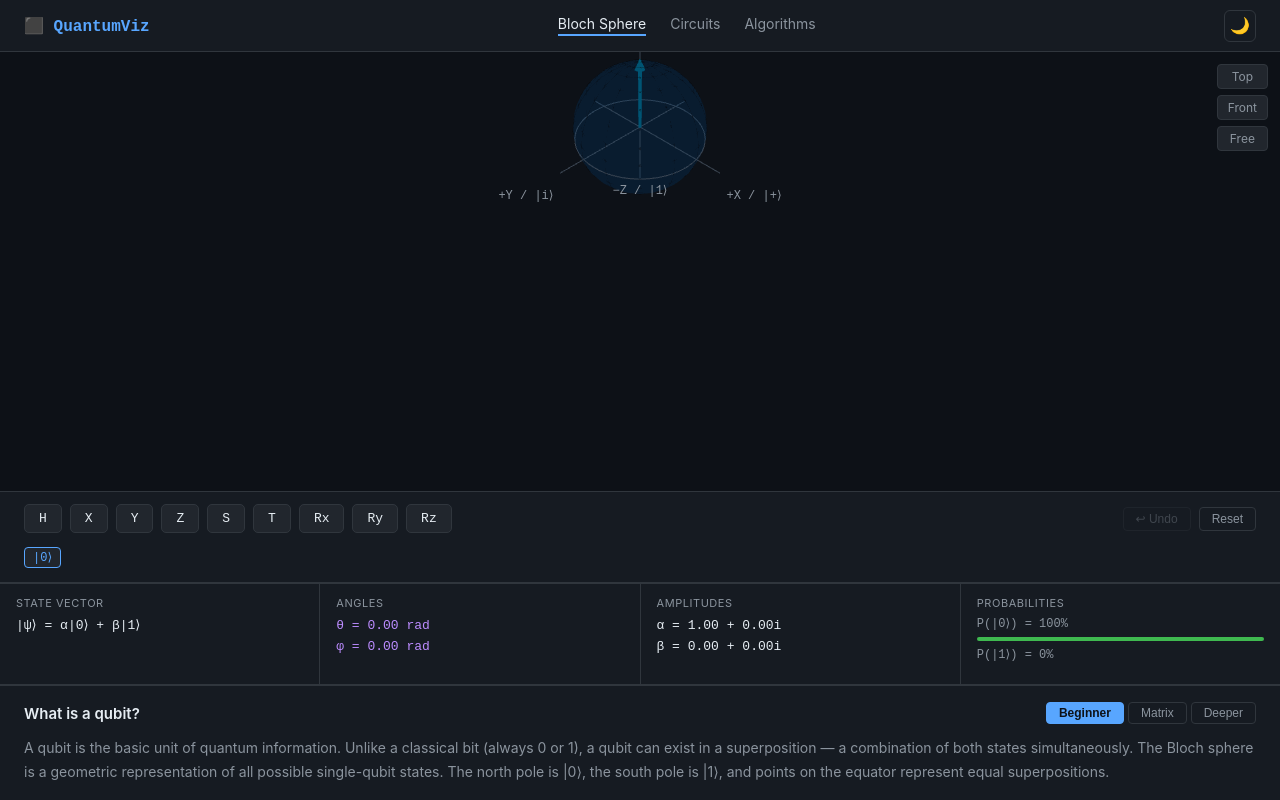
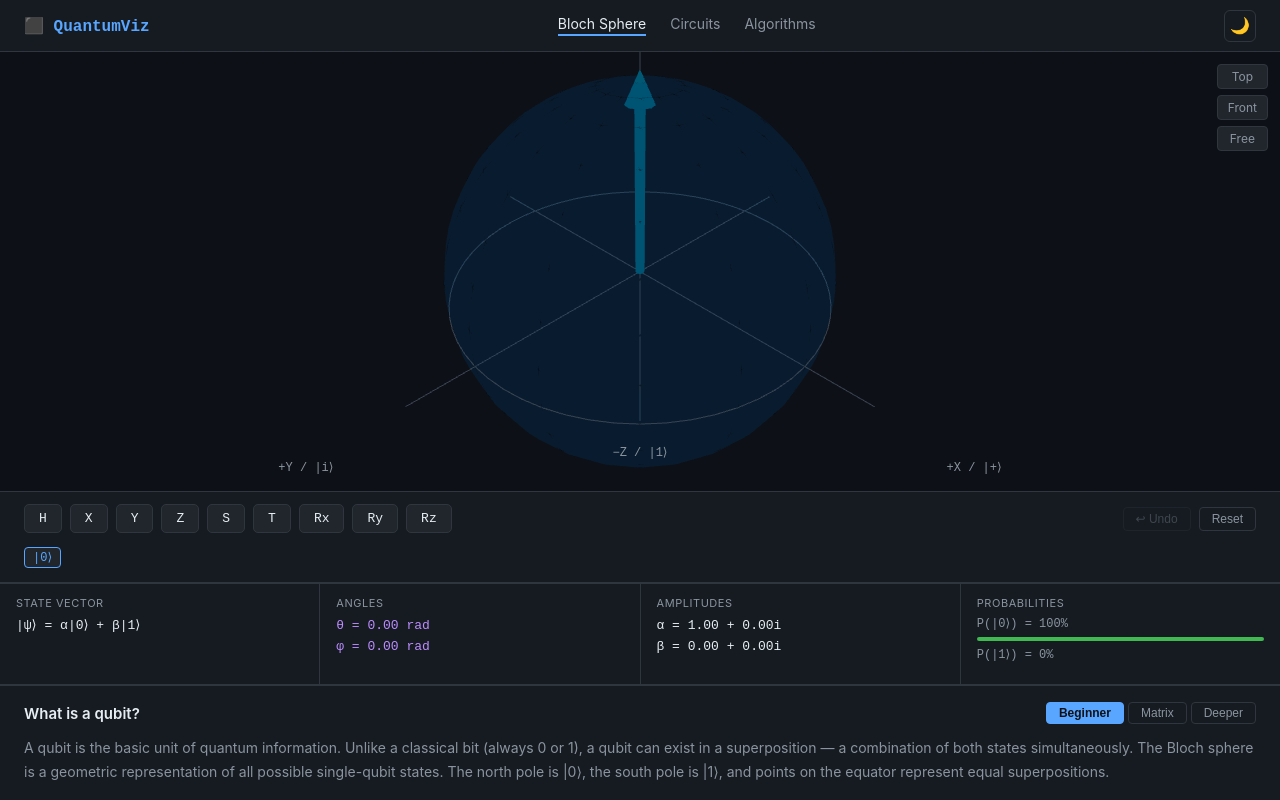
Before and after one commit to yuchaosu/QuantumVisualization, a React (Vite) app: page / in a window 1280 px wide. Built offline with nearby package versions, Linux system fonts and the light colour scheme.

Commit message:
fix: sphere fills available height using absolute positioning on Canvas

```diff
--- a/src/App.module.css
+++ b/src/App.module.css
@@ -8,4 +8,6 @@
 .sphereRow {
   flex: 1;
   min-height: 350px;
+  display: flex;
+  flex-direction: column;
 }
--- a/src/components/BlochSphere/BlochSphere.module.css
+++ b/src/components/BlochSphere/BlochSphere.module.css
@@ -1,7 +1,7 @@
 .container {
   position: relative;
-  width: 100%;
-  height: 100%;
+  flex: 1;
+  min-height: 0;
   background: var(--bg-base);
 }
 
--- a/src/components/BlochSphere/BlochSphere.tsx
+++ b/src/components/BlochSphere/BlochSphere.tsx
@@ -23,7 +23,7 @@ export default function BlochSphere({ theta, phi, theme }: Props) {
 
   return (
     <div className={styles.container}>
-      <Canvas camera={{ position: [1.5, 1.5, 1.5], fov: 50 }}>
+      <Canvas style={{ position: 'absolute', inset: 0 }} camera={{ position: [1.5, 1.5, 1.5], fov: 50 }}>
         <SphereScene
           theta={theta}
           phi={phi}
```
